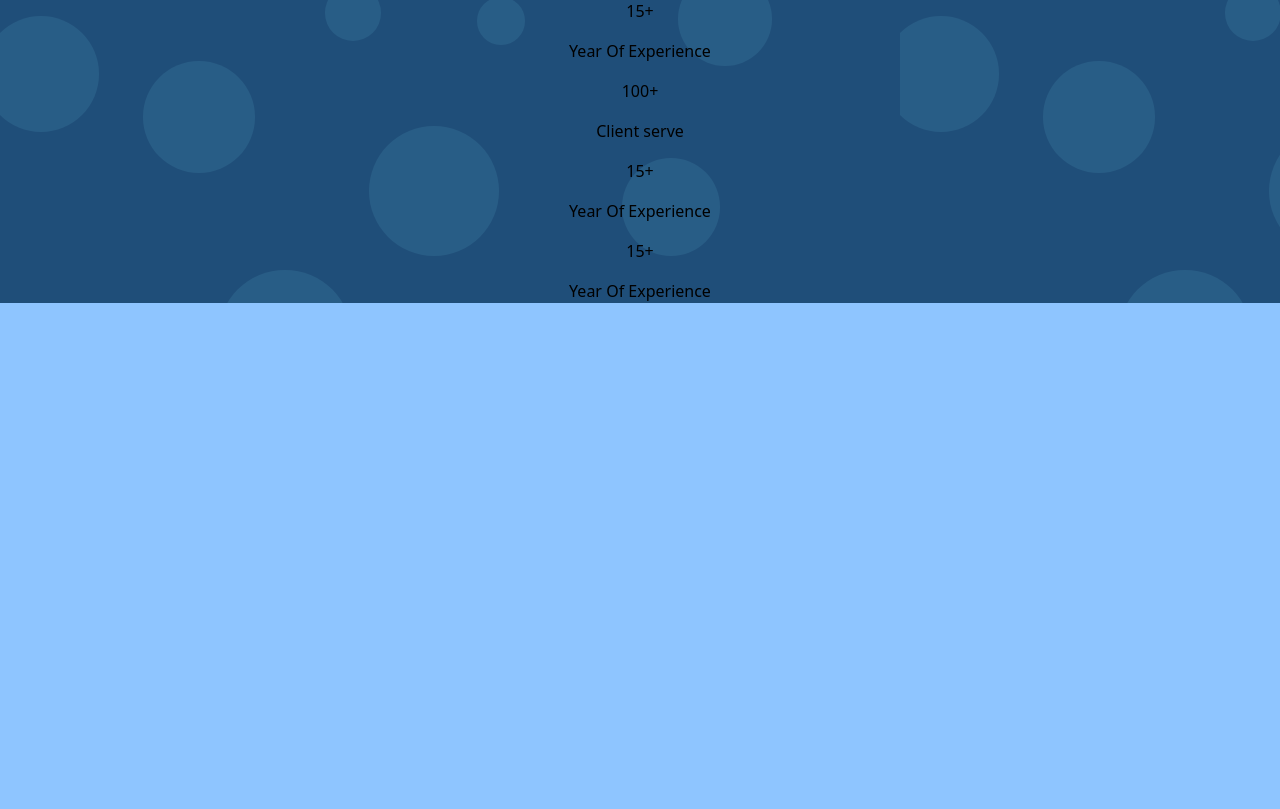
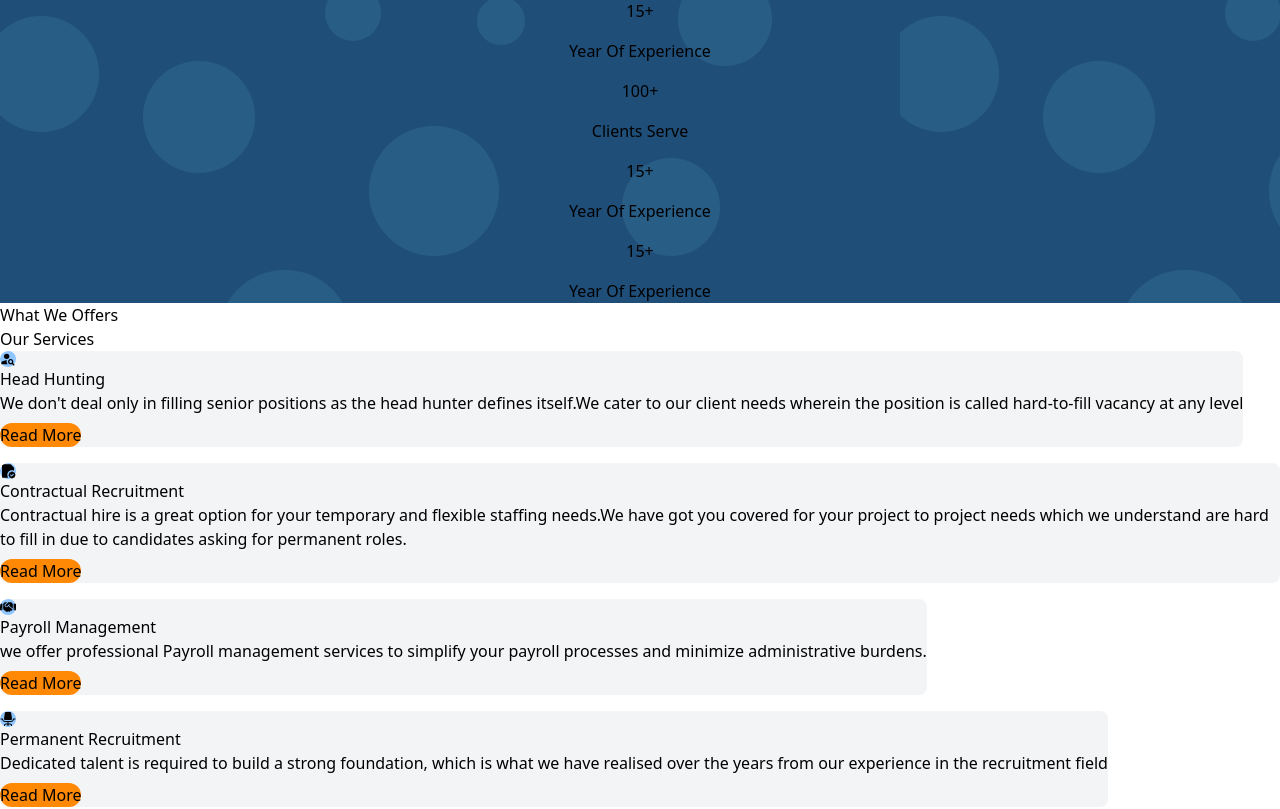
Before and after one commit to achalturkar/careersworldwide, a Next.js app: page / in a window 1280 px wide. Shown: the part 801-1610 px from the top of the page. Built offline with nearby package versions, Linux system fonts and the light colour scheme.

Commit message:
service section

```diff
--- a/app/page.js
+++ b/app/page.js
@@ -1,16 +1,83 @@
 import Hero from "@/components/Hero/Hero";
 import NumberCounter from "@/components/NumberCounter/NumberCounter";
 import Image from "next/image";
+import Services from "@/components/Services/Services";
+import { MdPersonSearch } from "react-icons/md";
+import { RiContractFill } from "react-icons/ri";
+import { FaHandshake } from "react-icons/fa";
+import { FaFileCode } from "react-icons/fa";
+import { PiOfficeChairFill } from "react-icons/pi";
+
+
+
 
 export default function Home() {
+
+  const card = [
+    {
+      id: 1,
+      head: "Head Hunting",
+      desc: "We don't deal only in filling senior positions as the head hunter defines itself.We cater to our client needs wherein the position is called hard-to-fill vacancy at any level",
+      link: "/services/headhunting",
+      img : <MdPersonSearch />
+
+
+    },
+    {
+      id: 2,
+      head: "Contractual Recruitment",
+      desc: "Contractual hire is a great option for your temporary and flexible staffing needs.We have got you covered for your project to project needs which we understand are hard to fill in due to candidates asking for permanent roles.",
+      link: "/services/recruitmentprocessoutsourcing",
+      img : <RiContractFill />
+
+
+    },
+    {
+      id: 3,
+      head: "Payroll Management",
+      desc: "we offer professional Payroll management services to simplify your payroll processes and minimize administrative burdens.",
+      link: "/services/payrollmanagement",
+      img : <FaHandshake />
+
+
+    },
+    {
+      id: 4,
+      head: "Permanent Recruitment",
+      desc: "Dedicated talent is required to build a strong foundation, which is what we have realised over the years from our experience in the recruitment field",
+      link: "/services/permanentrecruitment",
+      img : <PiOfficeChairFill />
+
+
+    },
+    {
+      id: 5,
+      head: "Recruitment Process Outsourcing",
+      desc: "Charter your HR department with cost effective, flexible and customisable RPO services to sure perfection in hiring the right talent in any time frame.",
+      link: "/services/recruitmentprocessoutsourcing",
+      img : <FaFileCode />
+
+
+    },
+  ]
+
+
   return (
     <main>
 
       <Hero />
 
       <NumberCounter />
-      <div className="h-screen bg-blue-300"></div>
-      <div className="h-screen bg-green-400"></div>
+
+
+      <section className="flex flex-col p-4">
+        <div className="leading-tight">
+          <h3 className="text-lg">What We Offers</h3>
+          <h1 className="text-3xl text-orange-400 font-extrabold ">Our Services</h1>
+        </div>
+      <Services service={card} />
+      </section>
+
 
 
 
--- a/app/services/page.jsx
+++ /dev/null
@@ -1,13 +0,0 @@
- const Services = () =>{
-
-
-    return (
-        <>
-         <h1>Services</h1>
-
-
-        </>
-    )
-}
-
-export default Services;
--- a/components/Hero/Hero.jsx
+++ b/components/Hero/Hero.jsx
@@ -19,8 +19,8 @@ const Hero = () => {
       <div className="w-full md:w-1/2 mt-8 md:mt-0 flex justify-center items-center">
         <Image
           src="/image.png"
-          width={400}
-          height={400}
+          width={370}
+          height={370}
           alt="hero image"
           className="mx-auto object-cover"
                   />
--- a/components/NumberCounter/NumberCounter.jsx
+++ b/components/NumberCounter/NumberCounter.jsx
@@ -34,8 +34,9 @@ const NumberCounter = () => {
                         >
                             {({ countUpRef }) => <span ref={countUpRef} />}
                         </CountUp>
-                    </p>                    <div className="border border-2 bg-orange-500 w-24 "></div>
-                    <p className="text-xl font-bold ">Client serve</p>
+                    </p>
+                    <div className="border border-2 bg-orange-500 w-24 "></div>
+                    <p className="text-xl font-bold ">Clients Serve </p>
                 </div>
                 <div className="flex flex-col justify-center items-center gap-2">
                     <p className="text-3xl font-bold ">
@@ -48,7 +49,8 @@ const NumberCounter = () => {
                         >
                             {({ countUpRef }) => <span ref={countUpRef} />}
                         </CountUp>
-                    </p>                    <div className="border border-2 bg-orange-500 w-24 "></div>
+                    </p>
+                    <div className="border border-2 bg-orange-500 w-24 "></div>
                     <p className="text-xl font-bold ">Year Of Experience</p>
                 </div>
                 <div className="flex flex-col justify-center items-center gap-2">
@@ -62,7 +64,8 @@ const NumberCounter = () => {
                         >
                             {({ countUpRef }) => <span ref={countUpRef} />}
                         </CountUp>
-                    </p>                    <div className="border border-2 bg-orange-500 w-24 "></div>
+                    </p>
+                    <div className="border border-2 bg-orange-500 w-24 "></div>
                     <p className="text-xl font-bold ">Year Of Experience</p>
                 </div>
 
--- a/components/Services/services.jsx
+++ b/components/Services/services.jsx
@@ -1,14 +1,42 @@
+import Link from "next/link";
+
+const Services = ({ service }) => {
+
+    return (
 
 
-const Services = () =>{
+        <ul className=" gap-4 p-3 flex flex-col flex-wrap  md:flex-row justify-center items-start ">
+            {service.map((each) => (
+                <li key={each.id}>
+                    <div className="  p-3 flex flex-col justify-center items-start bg-gray-100 w-full rounded-lg shadow-lg  md:w-68 md:h-102 overflow-hidden hover:shadow-2xl hover:bg-white">
+                        {/* service image */}
+                        <div className="h-2/11 ">
+                           <div className="bg-blue-300 items-center  rounded-full p-3"> {each.img} </div>
+
+                        </div>
+                        {/* service heading and description */}
+                        <div className="h-8/11 gap-1">
+                            <h1 className="font-bold text-xl text-blue-950 h-2/7">{each.head}</h1>
+                            <p className="text-md h-5/7 mb-2">{each.desc}</p>
+
+                        </div>
+                        {/* read more link */}
+                        <div className="h-1.5/11">
+                            <Link href={each.link}>
+                                <div className="p-2 font-bold text-center text-md bg-orange-400 rounded-full hover:bg-orange-500 text-white">
+                                    Read More
+                                </div>
+                            </Link>
+
+                        </div>
+
+                    </div>
+
+                </li>
+            ))}
 
 
-    return(
-        <section>
-
-
-
-        </section>
+        </ul>
 
 
     )
```
